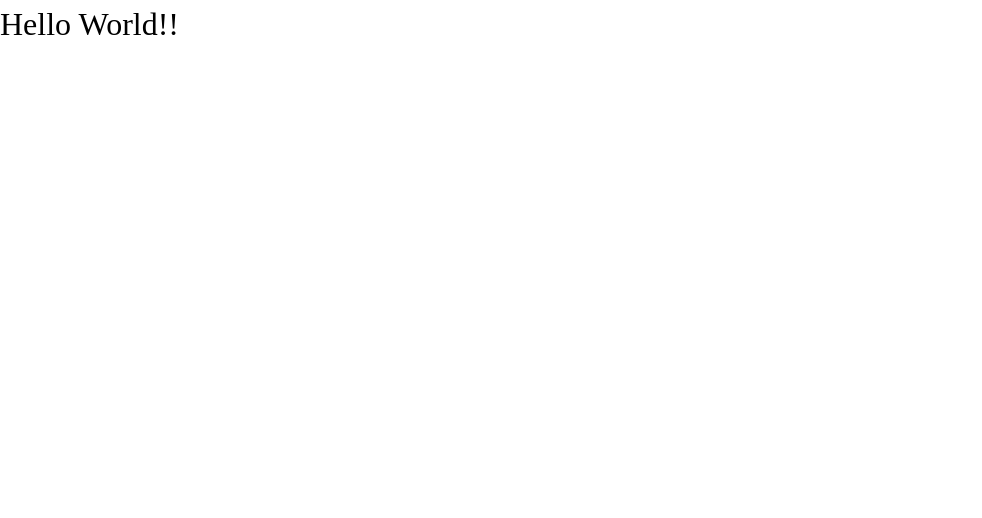
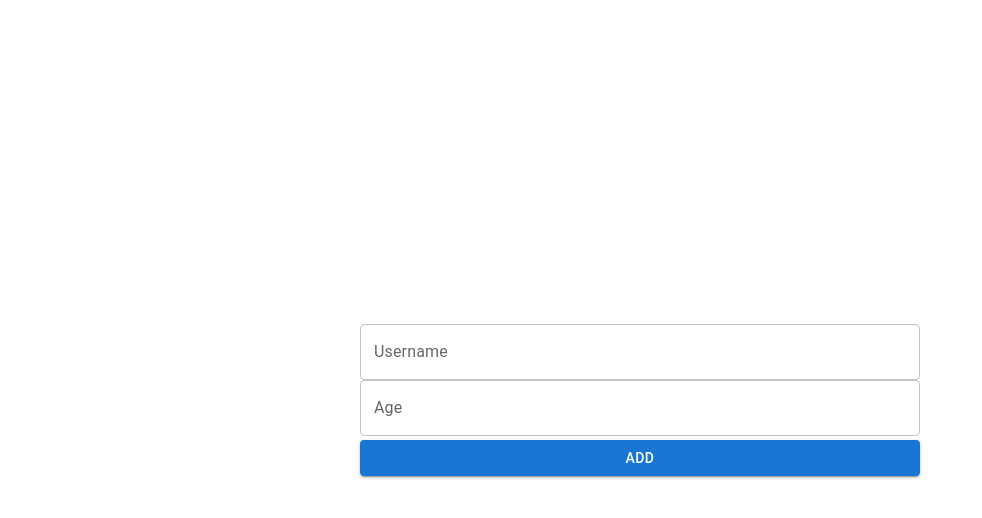
Before and after one commit to advide2001/kudos-app, a React (Vite) app: page / in a window 1280 px wide. Shown: the top 518 px of the page, without its empty margins (0-982 px from the left). Built offline with nearby package versions, Linux system fonts and the light colour scheme.

Commit message:
Added textboxes and button to Card 1

```diff
--- a/src/App.css
+++ b/src/App.css
@@ -0,0 +1,10 @@
+.App {
+  background-color: #ffffff;
+  min-height: 100vh;
+  display: flex;
+  flex-direction: column;
+  align-items: center;
+  justify-content: center;
+  font-size: calc(10px + 2vmin);
+  color: white;
+}
--- a/src/App.jsx
+++ b/src/App.jsx
@@ -1,9 +1,17 @@
+import { Button, TextField } from "@mui/material";
 import "./App.css";
 
 function App() {
   return (
-    <div>
-      <h1>Hello World!!</h1>
+    <div className="App">
+      <div>
+        <TextField fullWidth id="outlined-controlled" label="Username" />
+        <TextField fullWidth id="outlined-controlled" label="Age" />
+        <Button fullWidth variant="contained">
+          Add
+        </Button>
+      </div>
+      <div></div>
     </div>
   );
 }
```
